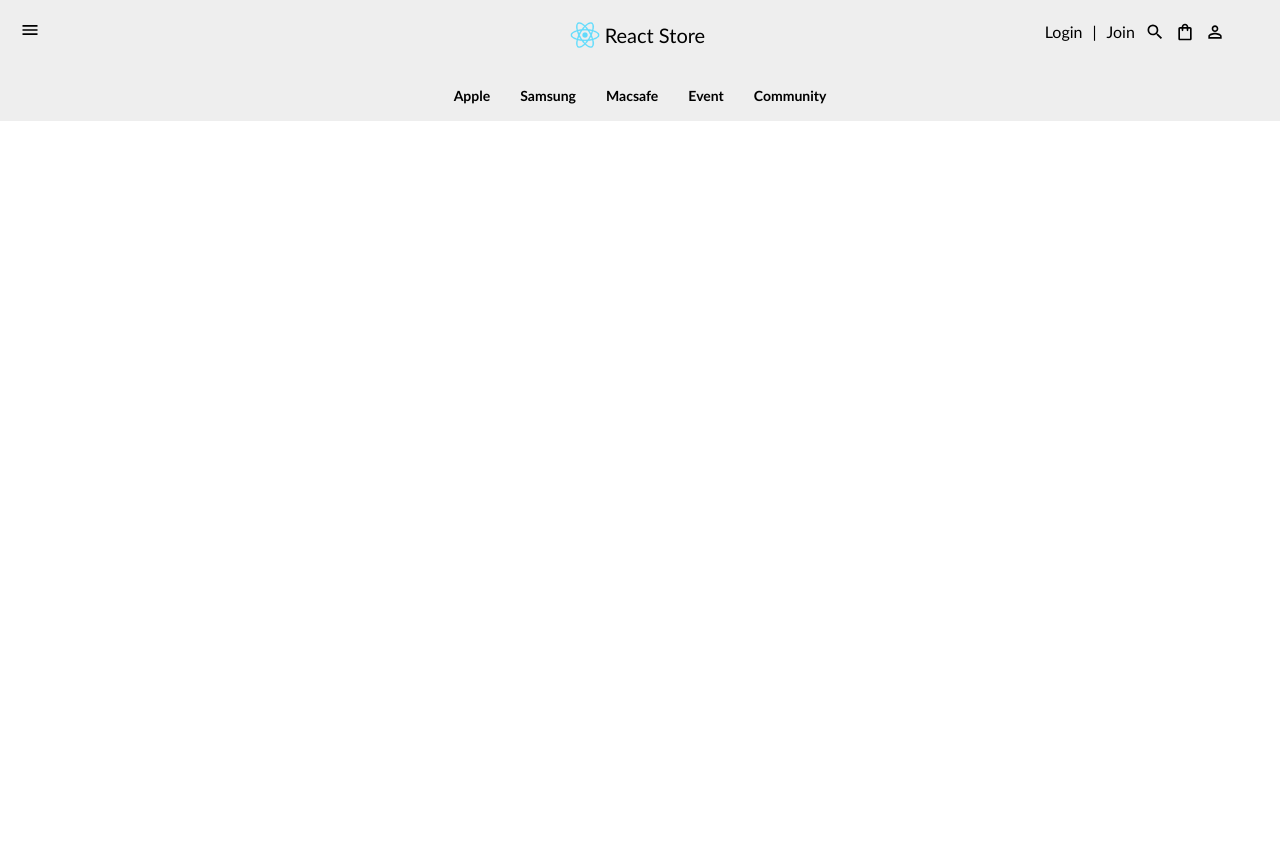
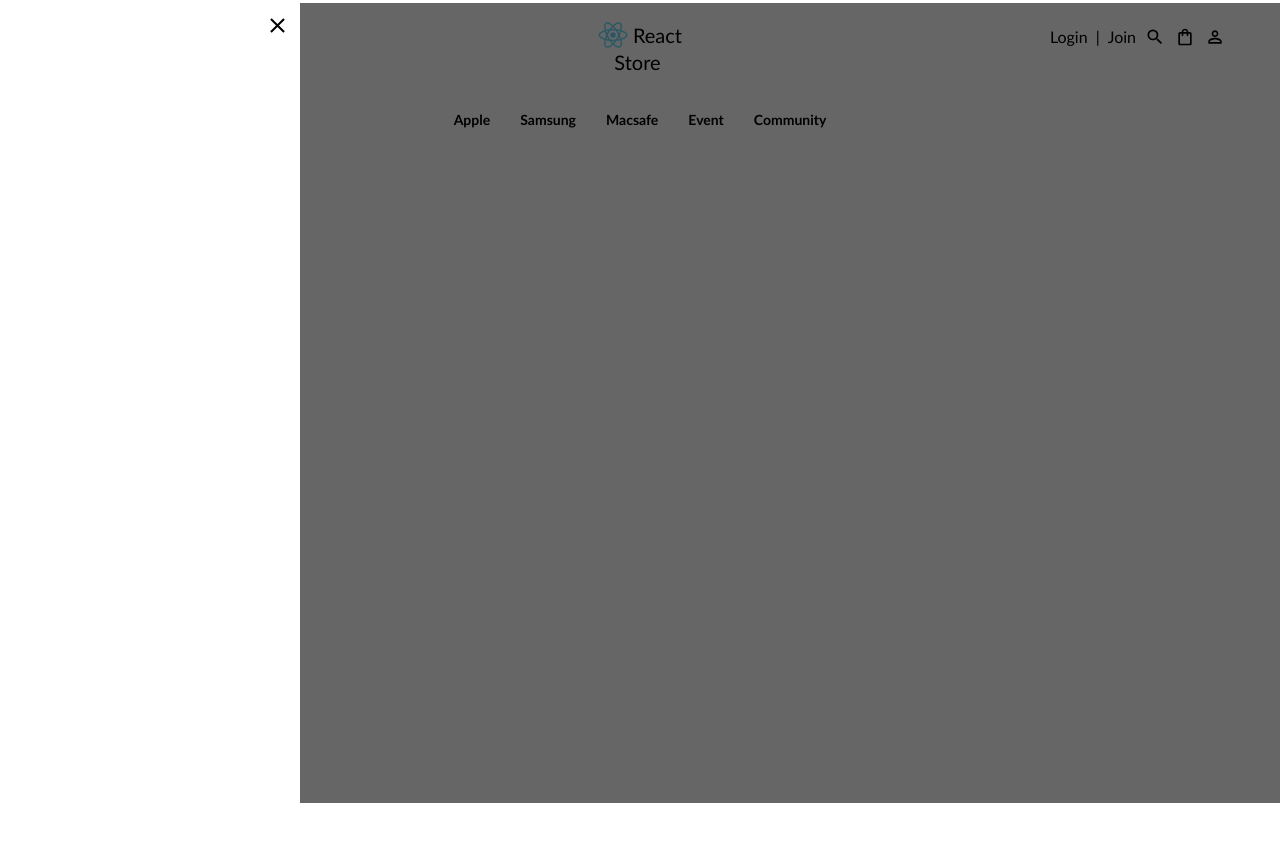
Before and after one commit to Madsenss/mall, a React (Create React App) app in the folder client/: page / in a window 1280 px wide. Both pictures are taken after a click on the icon 30 px from the left and 30 px from the top of the page. Shown: the top 842 px of the page. Built offline with nearby package versions, Linux system fonts and the light colour scheme.

Commit message:
nav 뼈대 완성

```diff
--- a/client/src/App.js
+++ b/client/src/App.js
@@ -1,5 +1,4 @@
 import { Routes, Route } from "react-router-dom";
-import styled from "styled-components";
 import Nav from "./components/Nav.js";
 
 function App() {
--- a/client/src/components/Nav.js
+++ b/client/src/components/Nav.js
@@ -1,16 +1,17 @@
 import { useNavigate } from "react-router-dom";
 import styled from "styled-components";
-import { MdSearch, MdOutlineShoppingBag, MdPersonOutline, MdMenu } from "react-icons/md"
+import { MdSearch, MdOutlineShoppingBag, MdPersonOutline, MdMenu, MdOutlineClose } from "react-icons/md"
 import { useState } from "react";
 const Col = styled.div`
-  width: 33.33%;
+  width: 33.3333%;
+
 `
 const NavBox = styled.div`
   position: fixed;
   width: 100%;
   height: auto;
   &:hover{
-    background-color: #eee;
+    /* background-color: #eee; */
     transition: 0.5s;
   }
   &:not(:hover){
@@ -19,23 +20,50 @@ const NavBox = styled.div`
 `
 const NavTop = styled.div`
   width: 100%;
-  margin: 20px 0px 20px 0px;
+  margin: 0px 0px 20px 0px;
+  padding-top: 20px;
   display: flex;
 `
 const SideBar = styled.div`
-  svg{
+  width: 300px;
+  height: 250vh;
+  margin-top: -45px;
+  background-color: #fff;
+  position: fixed;
+  z-index: 999;
+  transform: translateX(${props => props.show});
+  transition: 0.5s;
+  svg {
+    width: 25px;
+    height: 25px;
+    margin: 10px 10px 0px 0px;
+    float: right;
     cursor: pointer;
-    margin: 0px 0px 0px 20px;
-    width: 20px;
-    height: 20px;
+    &:hover{
+      opacity: 0.3;
+      transition: 0.2s;
+    }
+    &:not(:hover){
+      transition: 0.2s;
+    }
   }
 `
+const Overlay = styled.div`
+  margin-top: -45px;
+  position: fixed;
+  width: 100%;
+  height: 100%;
+  background: rgba(0, 0, 0, 0.6);
+  z-index: 998;
+  visibility: ${props => props.show};
+`
+
 const NavLogo = styled.div`
   display: table;
   margin: auto;
   text-align: center;
   cursor: pointer;
-  width: 150px;
+  width: 140px;
   img {
     width: 30px;
     height: 30px;
@@ -52,6 +80,10 @@ const NavLogo = styled.div`
 const UserMenu = styled.div`
   float: right;
   margin-right: 50px;
+  padding-top: 5px;
+  @media screen and (max-width: 1000px) {
+    margin-right: 10px;
+  }
   svg {
     vertical-align: middle;
     cursor: pointer;
@@ -70,7 +102,7 @@ const UserMenu = styled.div`
   span {
     vertical-align: middle;
     cursor: pointer;
-    margin: 0px 5px 0px 5px;
+    margin: 0px 4px 0px 4px;
     font-size: 16px;
     &:hover{
       opacity: 0.3;
@@ -78,6 +110,12 @@ const UserMenu = styled.div`
     }
     &:not(:hover){
       transition: 0.3s;
+    }
+    &.none{
+      cursor: default;
+      &:hover{
+        opacity: 1;
+      }
     }
     @media screen and (max-width: 1000px) {
       display: none;
@@ -115,19 +153,37 @@ const NavItem = styled.div`
 `
 
 const Nav = () => {
-  const [open, setOpen] = useState(false);
-  const toggleSideBar = () => {
+  const [open, setOpen] = useState(null);
+  const openSideBar = () => {
     setOpen(true);
+  }
+  const closeSideBar = () => {
+    setOpen(false);
   }
   const navigate = useNavigate();
   return (
     <NavBox>
 
       <NavTop>
+
         <Col>
-          <SideBar>
-            <MdMenu onClick={toggleSideBar} />
-          </SideBar>
+          <MdMenu style={{width: '20px', height: '20px', paddingTop: '5px', marginLeft : '20px', cursor : 'pointer'}} onClick={openSideBar}/>
+          {
+            open == true
+            ? <>
+                <Overlay show='visable' onClick={closeSideBar}/>
+                <SideBar show='0px'>
+                  <MdOutlineClose onClick={closeSideBar} />
+                </SideBar>
+              </>
+            : <>
+                <Overlay show='hidden' onClick={closeSideBar}/>
+                <SideBar show='-300px'>
+                  <MdOutlineClose onClick={closeSideBar} />
+                </SideBar>
+              </>
+
+          }
         </Col>
         <Col>
           <NavLogo>
@@ -139,7 +195,7 @@ const Nav = () => {
         <Col>
           <UserMenu>
             <span>Login</span>
-            <span style={{cursor : 'default !important'}}>|</span>
+            <span className="none">|</span>
             <span>Join</span>
             <MdSearch />
             <MdOutlineShoppingBag />
```
